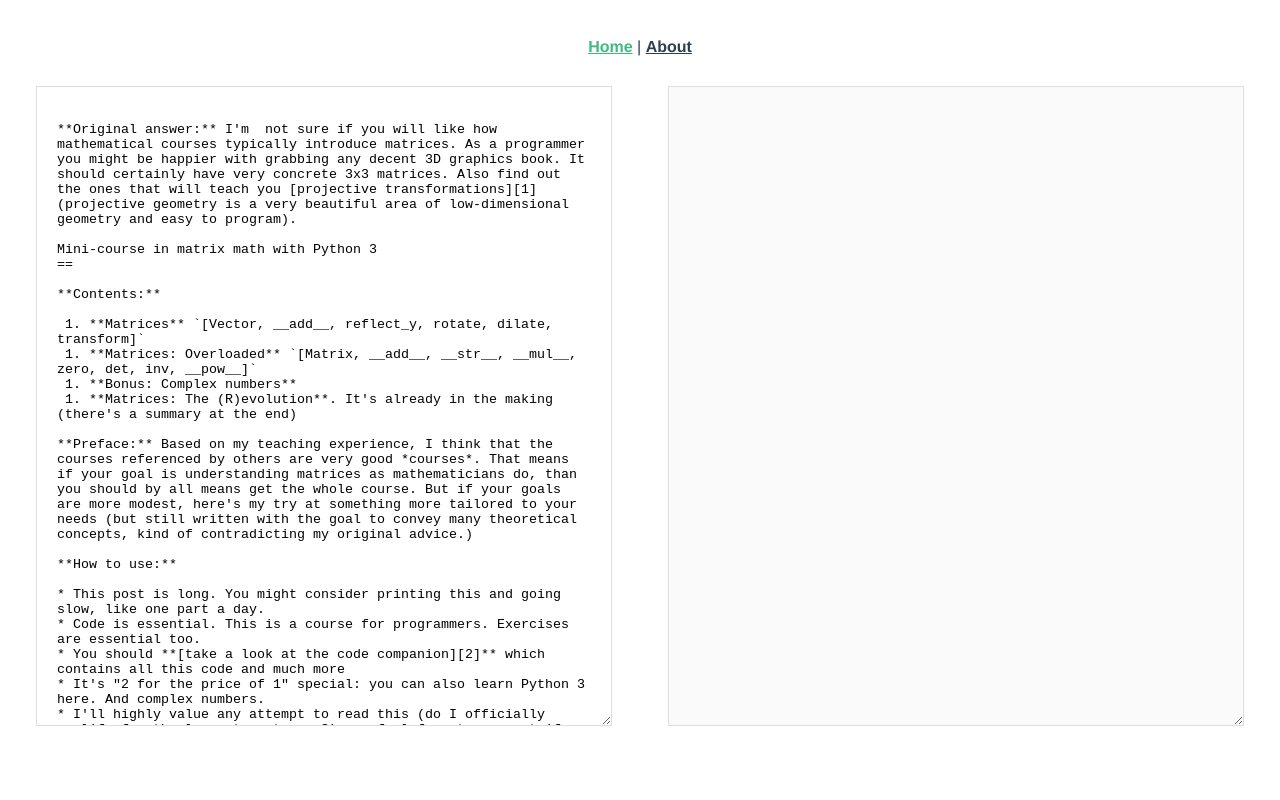
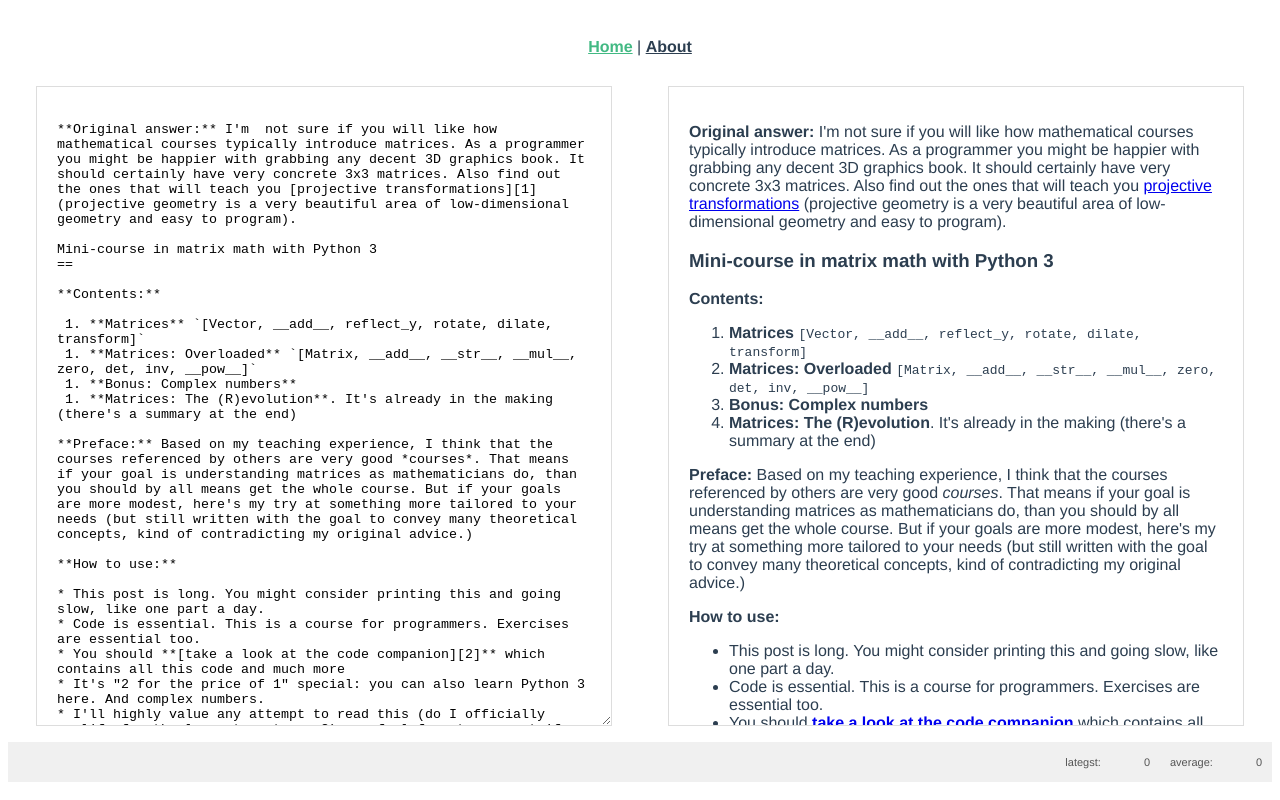
Before and after one commit to beijaflor/wasm-markdown-bench, a Vue app: page / in a window 1280 px wide. Built offline with nearby package versions, Linux system fonts and the light colour scheme.

Commit message:
measure and show convert performance

```diff
--- a/src/views/Home.vue
+++ b/src/views/Home.vue
@@ -1,11 +1,19 @@
 <template>
   <section class="main-section">
     <div class="columnLeft">
-      <textarea class="source-textarea" v-model="source.content" @blur="updateHandler" />
+      <textarea class="source-textarea" v-model="source.content" @keyup="updateHandler" />
     </div>
     <div class="columnRight">
-      <textarea class="source-textarea" v-model="source.html" disabled />
+      <section class="output-htmlarea" v-html="source.html" />
     </div>
+  </section>
+  <section class="status-container">
+    <dl class="performance-list">
+      <dt class="listItem">lategst:&nbsp;</dt>
+      <dd class="listItem">{{ status.latest }}</dd>
+      <dt class="listItem" style="margin-left: 20px;">average:&nbsp;</dt>
+      <dd class="listItem">{{ status.average }}</dd>
+    </dl>
   </section>
 </template>
 
@@ -19,22 +27,37 @@ export default defineComponent({
   components: {},
   setup() {
     const source = reactive<{ content: string; html: string }>({ content: sampleMd, html: '' });
+    const status = reactive<{ latest: number; average: number }>({ latest: 0, average: 0 });
+
     const updateHtml = () => {
       const markedHtml = marked(source.content);
       source.html = markedHtml;
     };
 
-    const updateHandler = (e: FocusEvent) => {
-      const target = e.target as HTMLTextAreaElement;
-      if (target) target.disabled = true;
+    const updateSpeed = (start: number, end: number) => {
+      const duration = end - start;
+      status.latest = Math.floor(duration * 1000) / 1000;
+      status.average = Math.floor(((status.average + duration) / 2) * 1000) / 1000;
+    };
+
+    const updateHandler = () => {
+      // const updateHandler = (e: KeyboardEvent) => {
+      // const target = e.target as HTMLTextAreaElement;
+      // if (target) target.disabled = true;
+      const start = performance.now();
 
       updateHtml();
 
-      setTimeout(() => {
-        target.disabled = false;
-      }, 1000);
+      const end = performance.now();
+
+      updateSpeed(start, end);
+      // setTimeout(() => {
+      //   target.disabled = false;
+      // }, 1000);
     };
-    return { source, updateHandler };
+
+    updateHtml();
+    return { source, status, updateHandler };
   },
 });
 </script>
@@ -49,6 +72,7 @@ export default defineComponent({
     width: 45vw;
     height: 80vh;
     border: 1px solid #ddd;
+    overflow-y: scroll;
   }
 }
 
@@ -58,4 +82,27 @@ export default defineComponent({
   padding: 20px;
   border: none;
 }
+
+.output-htmlarea {
+  padding: 20px;
+  text-align: left;
+}
+
+.status-container {
+  height: 5vh;
+  background: #f0f0f0;
+}
+
+.performance-list {
+  text-align: right;
+  padding: 0 10px;
+
+  > .listItem {
+    line-height: 5vh;
+    list-style: none;
+    font-size: 11px;
+    display: inline;
+    color: #555;
+  }
+}
 </style>
```
